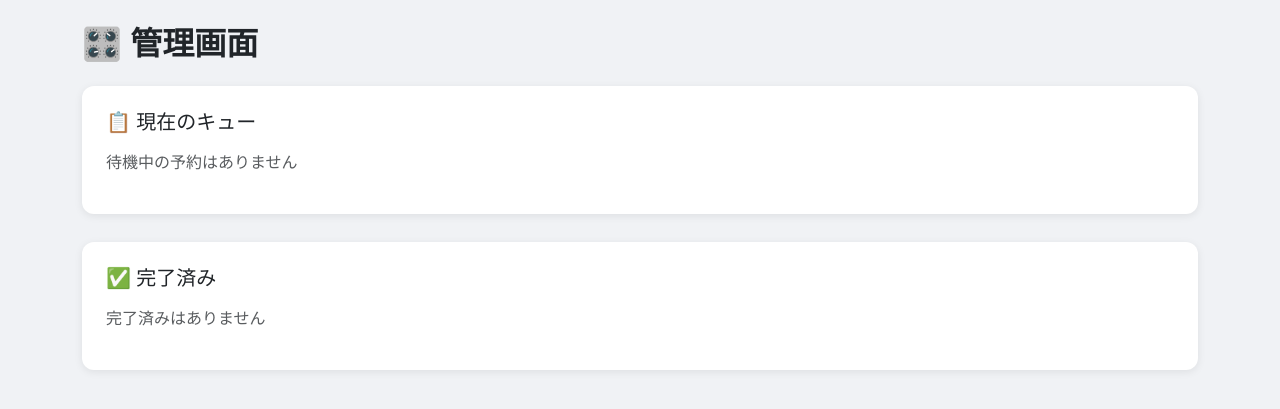
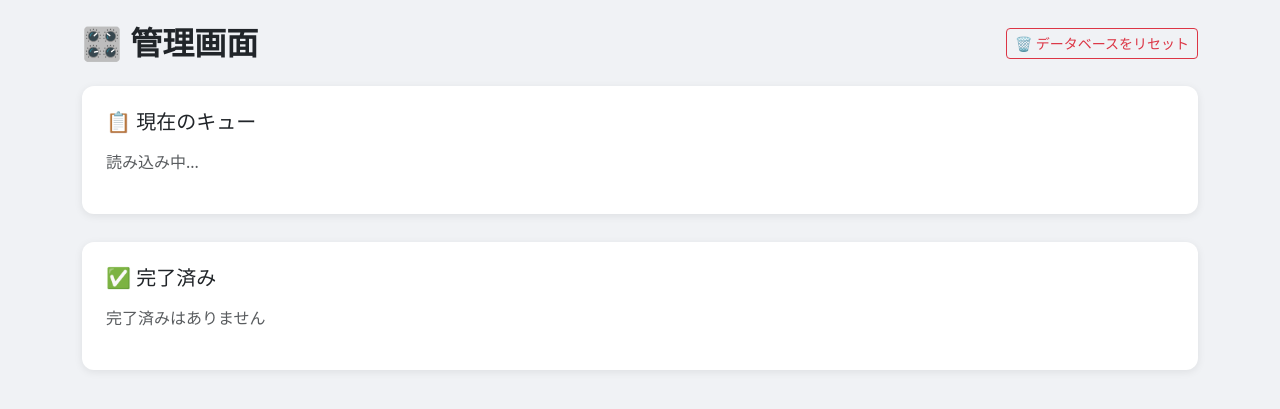
Before and after one commit to In9Bator/booking-system, a Flask app: page /admin in a window 1280 px wide. Shown: the top 409 px of the page. Run offline with Flask 3, Linux system fonts and the light colour scheme; data that the repository does not hold is empty; some libraries are stand-ins or nearby versions.

Commit message:
Update admin.html

```diff
--- a/templates/admin.html
+++ b/templates/admin.html
@@ -17,7 +17,10 @@
 </head>
 <body>
 <div class="container py-4">
-  <h2 class="mb-4 fw-bold">🎛 管理画面</h2>
+  <div class="d-flex align-items-center justify-content-between mb-4">
+    <h2 class="fw-bold mb-0">🎛 管理画面</h2>
+    <button class="btn btn-outline-danger btn-sm" onclick="resetDB()">🗑 データベースをリセット</button>
+  </div>
 
   <div class="section-card">
     <h5 class="mb-3">📋 現在のキュー</h5>
@@ -100,6 +103,22 @@ function setCompleted(id, value){
     $.post("/update", {id: id, field: "completed", value: value ? "1" : "0"}, function(){ loadAdmin(); });
 }
 
+function resetDB(){
+    if(!confirm('全予約データを削除します。
+本当によろしいですか？
+
+この操作は取り消せません。')) return;
+    if(!confirm('最終確認：データベースをリセットしますか？')) return;
+    $.post('/reset_db', function(data){
+        if(data.status === 'ok'){
+            alert('リセット完了しました。');
+            loadAdmin();
+        } else {
+            alert('エラーが発生しました。');
+        }
+    });
+}
+
 setInterval(loadAdmin, 3000);
 loadAdmin();
 </script>
```
